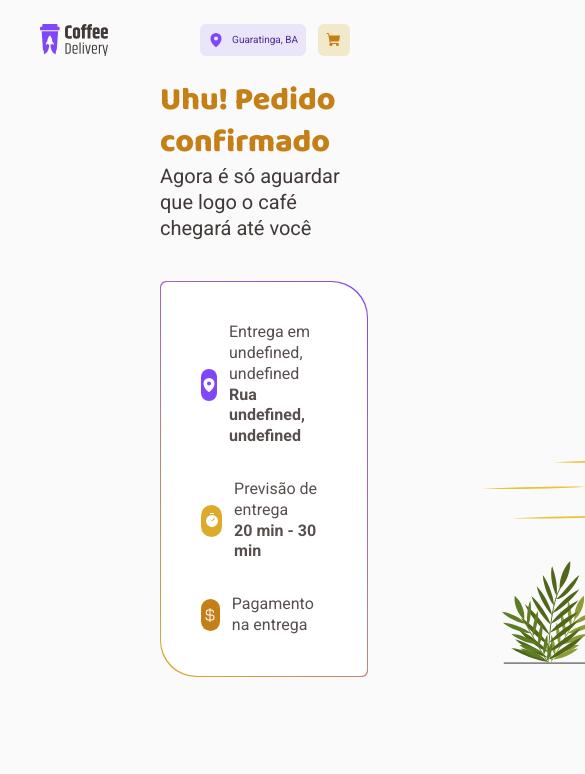
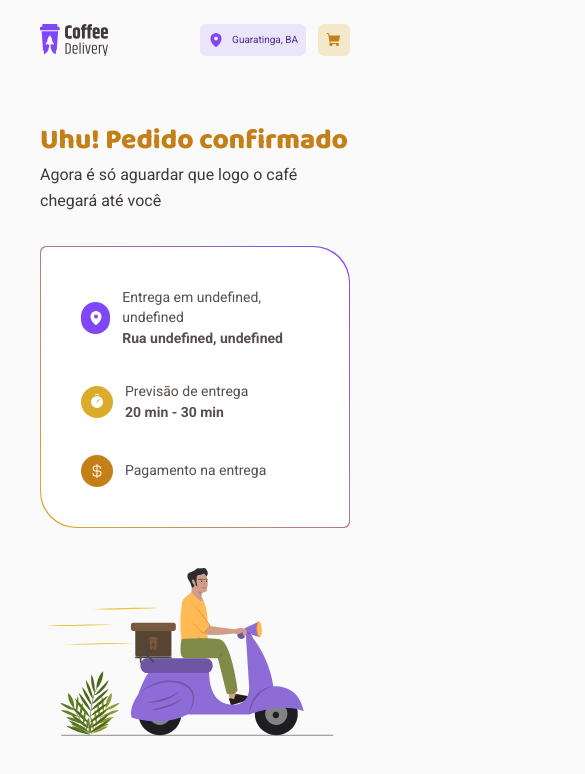
Before and after one commit to LucasSousa09/ignite2022-react-2ndchallenge-coffeedelivery, a React (Vite) app: page /success-transaction in a window 390 px wide. Shown: the top 774 px of the page, 585 px wide, since content can reach past the window. Built offline with nearby package versions, Linux system fonts and the light colour scheme.

Commit message:
add responsiveness to success-transaction page

```diff
--- a/src/pages/Checkout/styles.ts
+++ b/src/pages/Checkout/styles.ts
@@ -70,6 +70,7 @@ export const InputContainer = styled.div<InputContainerProps>`
   }
 
   @media (max-width: 600px) {
+    min-width: 0;
     gap: ${(props) => (props.coffeeOrder ? 0.75 : 0)}rem;
     padding: 24px 16px;
   }
--- a/src/pages/SuccessTransaction/components/DeliverySnippet/styles.ts
+++ b/src/pages/SuccessTransaction/components/DeliverySnippet/styles.ts
@@ -39,5 +39,14 @@ export const DeliverySnippetContainer = styled.div<DeliverySnippetProps>`
       line-height: 1.3rem;
       color: ${(props) => props.theme['base-text']};
     }
+
+    @media (max-width: 1240px) {
+      span {
+        font-size: 0.875rem;
+      }
+      strong {
+        font-size: 0.875rem;
+      }
+    }
   }
 `
--- a/src/pages/SuccessTransaction/styles.ts
+++ b/src/pages/SuccessTransaction/styles.ts
@@ -1,10 +1,30 @@
 import styled from 'styled-components'
 
 export const MainContainer = styled.main`
+  margin-top: 104px;
   padding: 80px 160px;
+
   display: flex;
+  gap: 102px;
 
-  gap: 102px;
+  @media (max-width: 1240px) {
+    margin-top: 80px;
+    padding: 80px 120px;
+
+    gap: 64px;
+  }
+
+  @media (max-width: 1000px) {
+    padding: 40px 60px;
+    gap: 32px;
+
+    flex-direction: column;
+    align-items: center;
+  }
+
+  @media (max-width: 800px) {
+    padding: 40px;
+  }
 `
 
 export const DeliveryContainer = styled.div`
@@ -23,6 +43,22 @@ export const DeliveryContainer = styled.div`
 
     color: ${(props) => props.theme['base-subtitle']};
   }
+
+  @media (max-width: 1240px) {
+    min-width: 400px;
+
+    h1 {
+      font-size: 1.75rem;
+    }
+
+    p {
+      font-size: 1rem;
+    }
+  }
+
+  @media (max-width: 1000px) {
+    min-width: 0;
+  }
 `
 
 const BaseContainer = styled.div`
@@ -37,6 +73,10 @@ export const LinearBackground = styled(BaseContainer)`
   padding: 1px;
 
   background: linear-gradient(45deg, #dbac2c, #8047f8);
+
+  @media (max-width: 1000px) {
+    margin-top: 32px;
+  }
 `
 
 export const DeliveryInfoContainer = styled(BaseContainer)`
@@ -54,4 +94,11 @@ export const ImageContainer = styled.div`
   display: flex;
   align-items: flex-end;
   justify-content: center;
+
+  img {
+    width: 100%;
+    height: 100%;
+    object-fit: contain;
+    overflow: hidden;
+  }
 `
```
